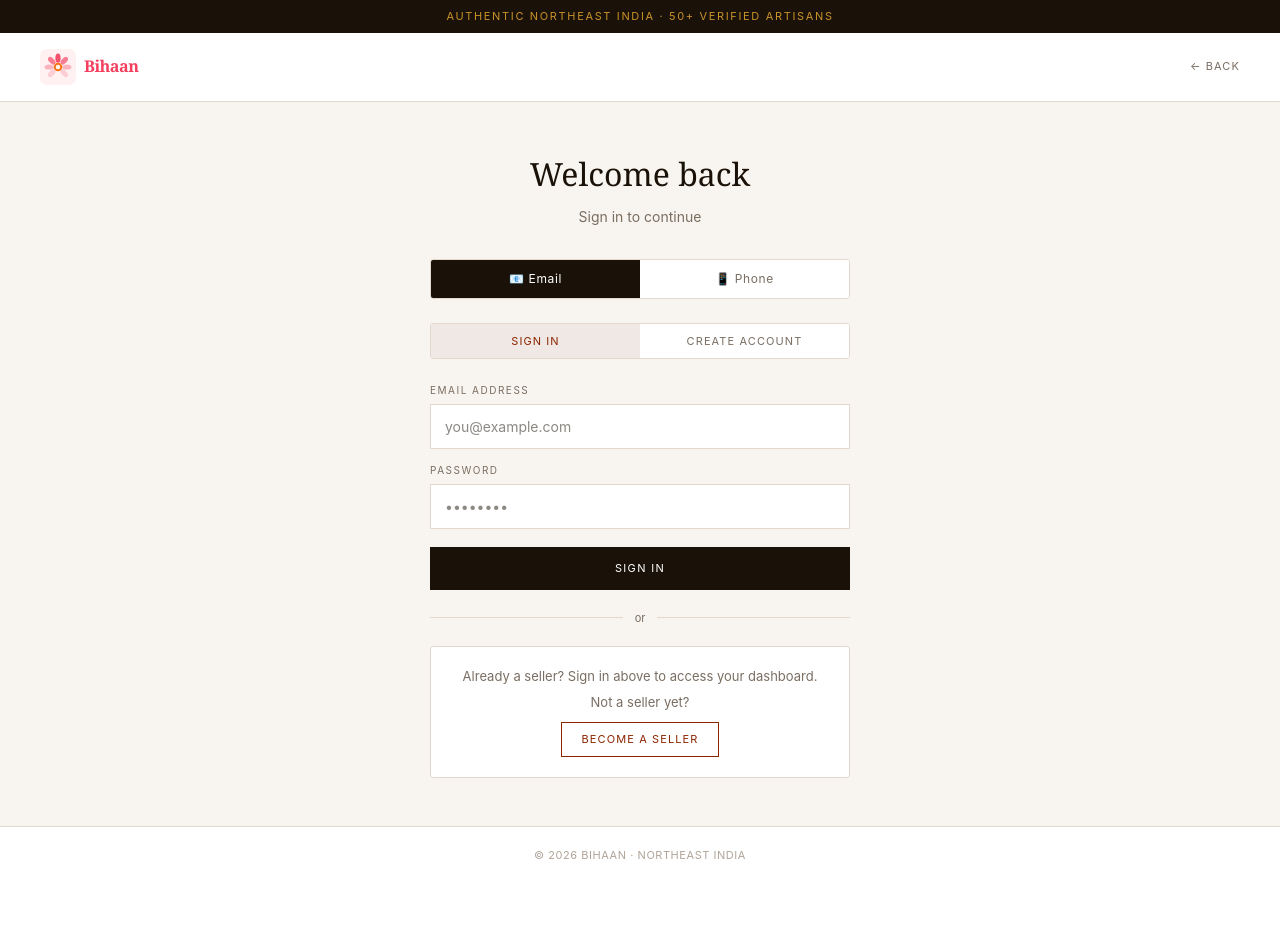
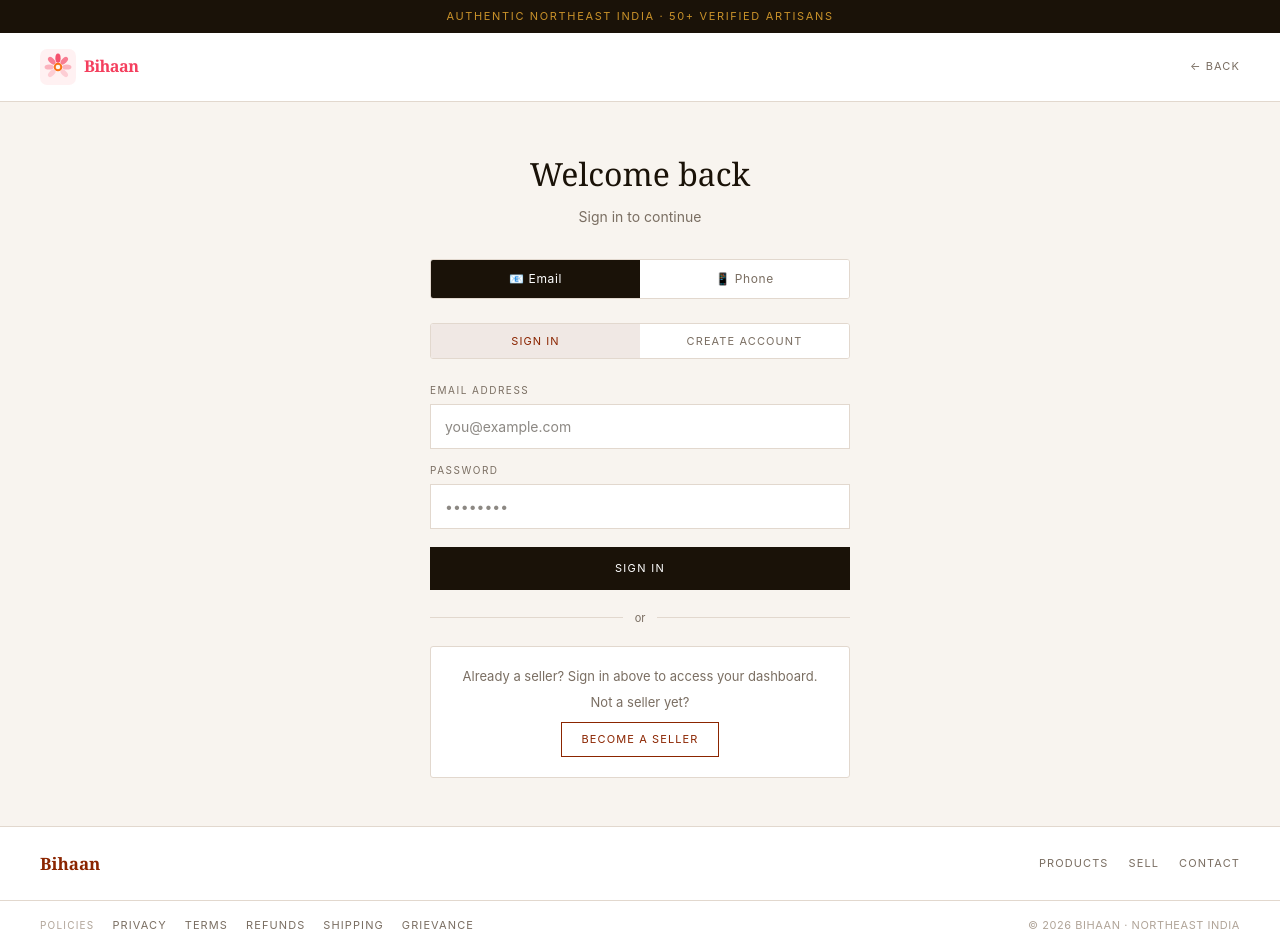
Before and after one commit to biki97/bihaan, a React (Vite) app: page /login in a window 1280 px wide. Before the commit the page ends 883 px from the top, so only its background shows below. Built offline with nearby package versions, Linux system fonts and the light colour scheme; no server answers.

Commit message:
Add shared Footer with legal links across all pages

```diff
--- /dev/null
+++ b/src/components/Footer.jsx
@@ -0,0 +1,78 @@
+// src/components/Footer.jsx
+//
+// Shared site footer. Replaces the copy-pasted <footer> blocks in Home, Products,
+// ProductDetail, OrderSuccess, and Login.
+//
+// Usage:
+//   import Footer from '../../components/Footer'   // adjust depth per file
+//   ...
+//   <Footer />
+//
+// The legal links point to /legal (one page, section deep-links). The
+// ABOUT/ARTISANS/SELL links point to pages that exist today; CONTACT scrolls to
+// nothing yet, so it's left as a mailto you can change.
+
+import { useNavigate } from 'react-router-dom'
+
+const S = {
+  bg: '#f8f4ef', white: '#ffffff', dark: '#1a1208',
+  accent: '#8b2500', gold: '#c9922a', muted: '#7a6e62',
+  border: '#e2d8ce', serif: "'Playfair Display', Georgia, serif",
+  sans: "'Inter', system-ui, sans-serif",
+}
+
+export default function Footer() {
+  const navigate = useNavigate()
+
+  const linkStyle = {
+    fontSize: '11px', letterSpacing: '.1em', color: S.muted,
+    cursor: 'pointer', fontFamily: S.sans, background: 'none', border: 'none', padding: 0,
+  }
+
+  // Existing nav-style links (point where it makes sense today)
+  const mainLinks = [
+    { label: 'PRODUCTS', onClick: () => navigate('/products') },
+    { label: 'SELL',     onClick: () => navigate('/seller/register') },
+    { label: 'CONTACT',  onClick: () => { window.location.href = 'mailto:support@bihaan.in' } },
+  ]
+
+  // Legal links — these pages exist (/legal with section deep-links)
+  const legalLinks = [
+    { label: 'PRIVACY',   section: 'privacy' },
+    { label: 'TERMS',     section: 'terms' },
+    { label: 'REFUNDS',   section: 'refund' },
+    { label: 'SHIPPING',  section: 'shipping' },
+    { label: 'GRIEVANCE', section: 'grievance' },
+  ]
+
+  return (
+    <footer style={{ background: S.white, borderTop: `1px solid ${S.border}` }}>
+      {/* top row: wordmark + main links */}
+      <div style={{ padding: '24px 40px', display: 'flex', justifyContent: 'space-between', alignItems: 'center', flexWrap: 'wrap', gap: '14px', borderBottom: `1px solid ${S.border}` }}>
+        <div onClick={() => navigate('/')} style={{ fontFamily: S.serif, fontSize: '17px', color: S.accent, fontWeight: 600, cursor: 'pointer' }}>
+          Bihaan
+        </div>
+        <div style={{ display: 'flex', gap: '20px', flexWrap: 'wrap' }}>
+          {mainLinks.map(l => (
+            <button key={l.label} onClick={l.onClick} style={linkStyle}>{l.label}</button>
+          ))}
+        </div>
+      </div>
+
+      {/* bottom row: legal links + copyright */}
+      <div style={{ padding: '16px 40px', display: 'flex', justifyContent: 'space-between', alignItems: 'center', flexWrap: 'wrap', gap: '12px' }}>
+        <div style={{ display: 'flex', gap: '18px', flexWrap: 'wrap', alignItems: 'center' }}>
+          <span style={{ fontSize: '10px', letterSpacing: '.12em', color: '#b0a498', fontFamily: S.sans }}>POLICIES</span>
+          {legalLinks.map(l => (
+            <button key={l.label} onClick={() => navigate(`/legal?section=${l.section}`)} style={linkStyle}>
+              {l.label}
+            </button>
+          ))}
+        </div>
+        <p style={{ fontSize: '11px', color: '#b0a498', letterSpacing: '.05em', fontFamily: S.sans }}>
+          © 2026 BIHAAN · NORTHEAST INDIA
+        </p>
+      </div>
+    </footer>
+  )
+}
--- a/src/pages/auth/Login.jsx
+++ b/src/pages/auth/Login.jsx
@@ -3,6 +3,7 @@ import { useIsMobile } from '../../hooks/useIsMobile'
 import { useNavigate } from 'react-router-dom'
 import { supabase } from '../../lib/supabase'
 import Logo from '../../components/Logo'
+import Footer from '../../components/Footer'
 
 const S = {
   bg: '#f8f4ef', white: '#ffffff', dark: '#1a1208',
@@ -307,12 +308,7 @@ export default function Login() {
         </div>
       </div>
 
-      <footer style={{ background: S.white, borderTop: `1px solid ${S.border}`, padding: '20px 40px', textAlign: 'center' }}>
-        <p style={{ fontSize: '11px', color: '#b0a498', letterSpacing: '.05em', fontFamily: S.sans }}>
-          © 2026 BIHAAN · NORTHEAST INDIA
-        </p>
-      </footer>
-
+      <Footer />
     </div>
   )
 }
--- a/src/pages/buyer/Home.jsx
+++ b/src/pages/buyer/Home.jsx
@@ -7,6 +7,7 @@ import { useCart }     from '../../context/CartContext'
 import { useWishlist } from '../../context/WishlistContext'
 import { useCurrency } from '../../context/CurrencyContext'
 import AccountMenu from '../../components/AccountMenu'
+import Footer from '../../components/Footer'
 
 const S = {
   bg: '#f8f4ef', white: '#ffffff', dark: '#1a1208',
@@ -390,15 +391,7 @@ export default function Home() {
         </div>
       </div>
 
-      <footer style={{ background: S.white, borderTop: `1px solid ${S.border}`, padding: isMobile ? '16px' : '28px 40px', display: 'flex', justifyContent: 'space-between', alignItems: 'center' }}>
-        <div style={{ fontFamily: S.serif, fontSize: '17px', color: S.accent, fontWeight: 600 }}>Bihaan</div>
-        <div style={{ display: 'flex', gap: '20px' }}>
-          {['ABOUT','ARTISANS','SELL','CONTACT'].map(l => (
-            <span key={l} style={{ fontSize: '11px', letterSpacing: '.1em', color: S.muted, cursor: 'pointer', fontFamily: S.sans }}>{l}</span>
-          ))}
-        </div>
-        <p style={{ fontSize: '11px', color: '#b0a498', letterSpacing: '.05em', fontFamily: S.sans }}>© 2026 BIHAAN · NORTHEAST INDIA</p>
-      </footer>
+      <Footer />
     </div>
   )
 }
--- a/src/pages/buyer/OrderSuccess.jsx
+++ b/src/pages/buyer/OrderSuccess.jsx
@@ -5,6 +5,7 @@ import { useCart }     from '../../context/CartContext'
 import { useWishlist } from '../../context/WishlistContext'
 import { useCurrency } from '../../context/CurrencyContext'
 import AccountMenu from '../../components/AccountMenu'
+import Footer from '../../components/Footer'
 
 const S = {
   bg: '#f8f4ef', white: '#ffffff', dark: '#1a1208',
@@ -99,6 +100,7 @@ export default function OrderSuccess() {
         </div>
       </div>
 
+      <Footer />
     </div>
   )
 }
--- a/src/pages/buyer/ProductDetail.jsx
+++ b/src/pages/buyer/ProductDetail.jsx
@@ -9,6 +9,7 @@ import { useWishlist } from '../../context/WishlistContext'
 import { useCurrency } from '../../context/CurrencyContext'
 import ProductReviews from '../../components/ProductReviews'
 import AccountMenu from '../../components/AccountMenu'
+import Footer from '../../components/Footer'
 
 const S = {
   bg: '#f8f4ef', white: '#ffffff', dark: '#1a1208',
@@ -397,15 +398,7 @@ export default function ProductDetail() {
         </div>
       )}
 
-      <footer style={{ background: S.white, borderTop: `1px solid ${S.border}`, padding: isMobile ? '16px' : '28px 40px', display: 'flex', justifyContent: 'space-between', alignItems: 'center' }}>
-        <div style={{ fontFamily: S.serif, fontSize: '17px', color: S.accent, fontWeight: 600 }}>Bihaan</div>
-        <div style={{ display: 'flex', gap: '20px' }}>
-          {['ABOUT','ARTISANS','SELL','CONTACT'].map(l => (
-            <span key={l} style={{ fontSize: '11px', letterSpacing: '.1em', color: S.muted, cursor: 'pointer', fontFamily: S.sans }}>{l}</span>
-          ))}
-        </div>
-        <p style={{ fontSize: '11px', color: '#b0a498', letterSpacing: '.05em', fontFamily: S.sans }}>© 2026 BIHAAN · NORTHEAST INDIA</p>
-      </footer>
+      <Footer />
     </div>
   )
 }
--- a/src/pages/buyer/Products.jsx
+++ b/src/pages/buyer/Products.jsx
@@ -8,6 +8,7 @@ import { supabase } from '../../lib/supabase'
 import Logo from '../../components/Logo'
 import StarRating from '../../components/StarRating'
 import AccountMenu from '../../components/AccountMenu'
+import Footer from '../../components/Footer'
 
 const S = {
   bg: '#f8f4ef', white: '#ffffff', dark: '#1a1208',
@@ -304,15 +305,7 @@ export default function Products() {
         </div>
       </div>
 
-      <footer style={{ background: S.white, borderTop: `1px solid ${S.border}`, padding: isMobile ? '16px' : '28px 40px', display: 'flex', justifyContent: 'space-between', alignItems: 'center' }}>
-        <div style={{ fontFamily: S.serif, fontSize: '17px', color: S.accent, fontWeight: 600 }}>Bihaan</div>
-        <div style={{ display: 'flex', gap: '20px' }}>
-          {['ABOUT','ARTISANS','SELL','CONTACT'].map(l => (
-            <span key={l} style={{ fontSize: '11px', letterSpacing: '.1em', color: S.muted, cursor: 'pointer', fontFamily: S.sans }}>{l}</span>
-          ))}
-        </div>
-        <p style={{ fontSize: '11px', color: '#b0a498', letterSpacing: '.05em', fontFamily: S.sans }}>© 2026 BIHAAN · NORTHEAST INDIA</p>
-      </footer>
+      <Footer />
     </div>
   )
 }
```
Also changed, not shown: 1 other file (tests, documents, lock files or other folders).
